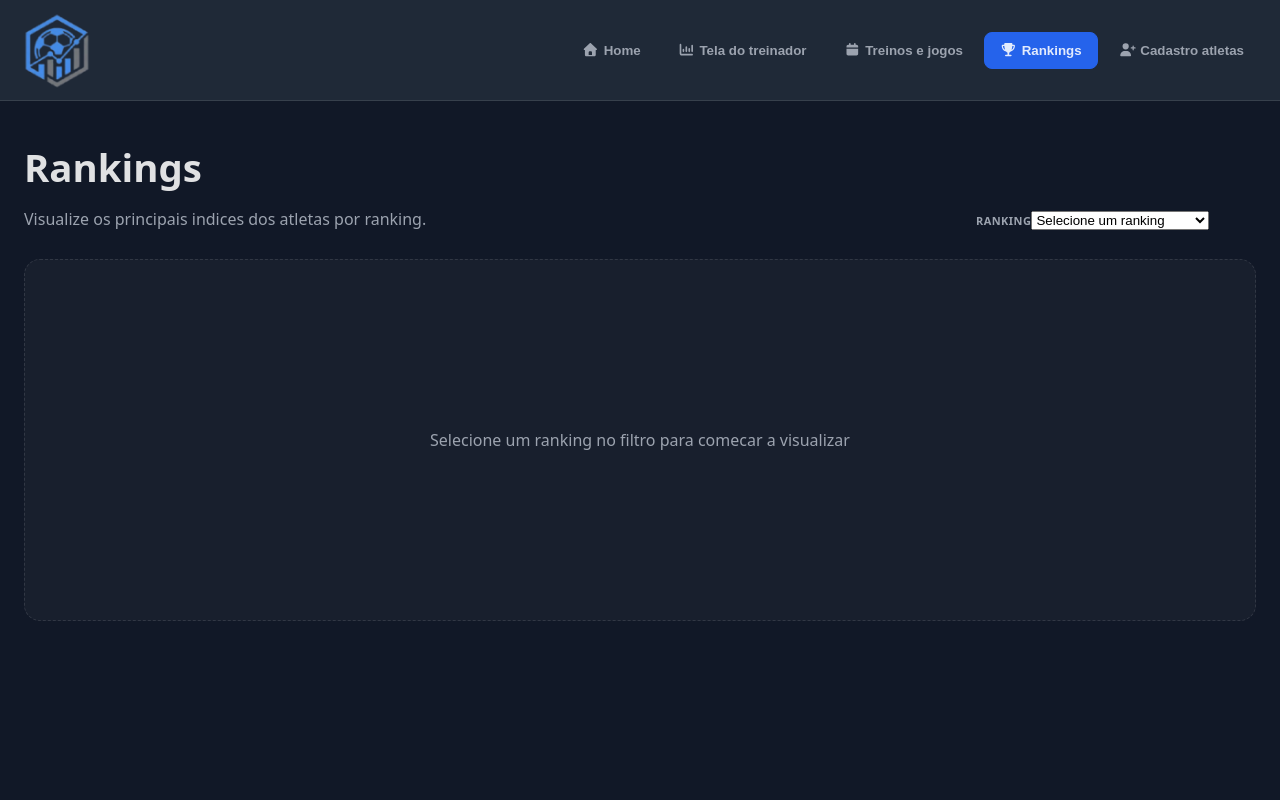
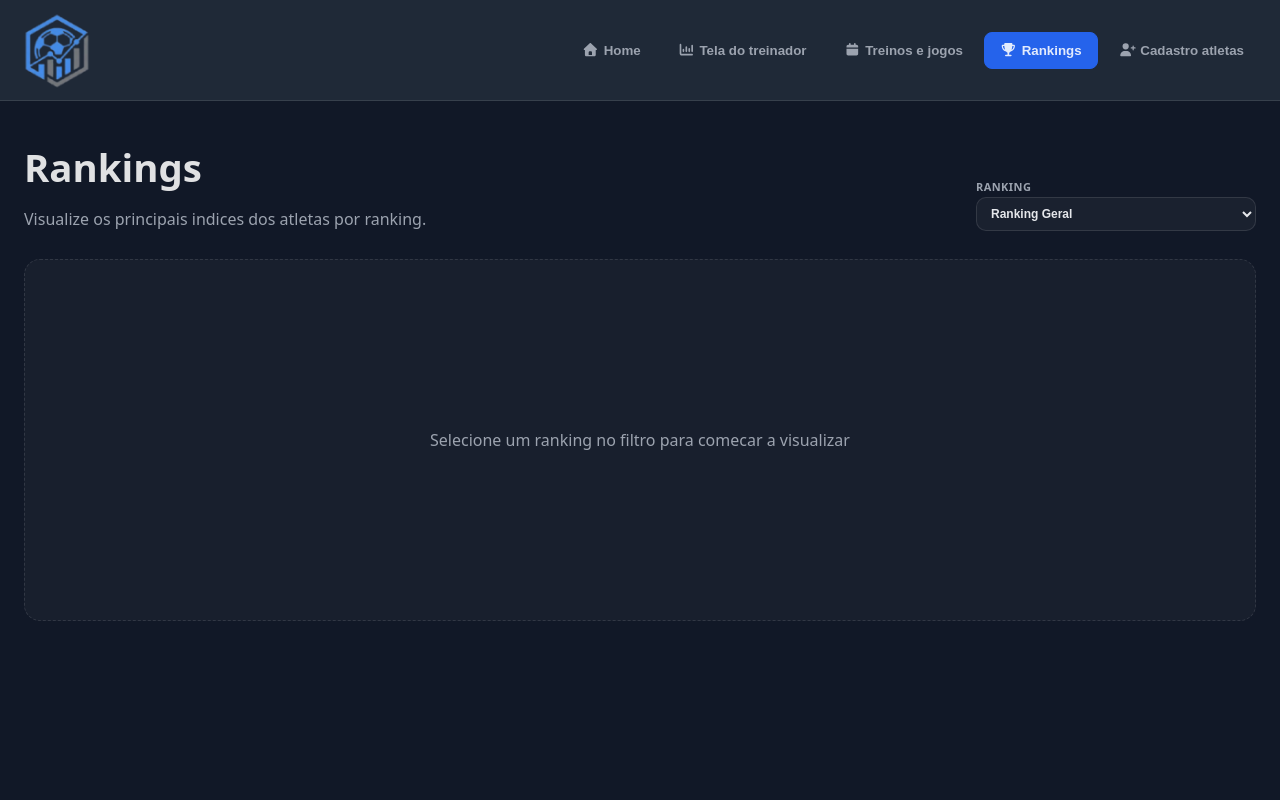
Before and after one commit to diogodls/player, a React (Vite) app: page /rankings in a window 1280 px wide. Shown: the top 800 px of the page. Built offline with nearby package versions, Linux system fonts and the light colour scheme; data requests are answered from the project's data file.

Commit message:
feat(#36): adiciona select na tela de rankings

```diff
--- a/src/pages/Rankings/Rankings.tsx
+++ b/src/pages/Rankings/Rankings.tsx
@@ -5,6 +5,7 @@ import {useApi} from "../../hooks/useApi.ts";
 import type {CoachDashboardData} from "../CoachDashboard";
 import sessionActionStyles from "../../components/SessionDetails/SessionActions/SessionActions.module.scss";
 import styles from "./Rankings.module.scss";
+import Select from "../../components/elements/Select/Select.tsx";
 
 const Rankings = () => {
   const {data, isLoading} = useApi<CoachDashboardData>("coach-dashboard");
@@ -18,7 +19,7 @@ const Rankings = () => {
     if (!selectedRanking) return [];
 
     return buildRankingPlayers(data?.players ?? [], selectedRanking.key).filter((player) => {
-      return typeof player.rankingValue === "number" && Number.isFinite(player.rankingValue);
+      return Number.isFinite(player.rankingValue);
     });
   }, [data?.players, selectedRanking]);
 
@@ -32,21 +33,20 @@ const Rankings = () => {
           </p>
         </div>
 
-        <label className={`${sessionActionStyles.filterField} ${styles.filter}`} htmlFor="ranking-filter">
-          <span className={sessionActionStyles.filterLabel}>Ranking</span>
-          <select
-            id="ranking-filter"
-            value={selectedRankingKey}
-            onChange={(event) => setSelectedRankingKey(event.target.value)}
-          >
-            <option value="">Selecione um ranking</option>
-            {rankingConfigs.map((ranking) => (
-              <option key={ranking.key} value={ranking.key}>
-                {ranking.title}
-              </option>
-            ))}
-          </select>
-        </label>
+         <label className={`${sessionActionStyles.filterField} ${styles.filter}`} htmlFor="ranking-filter">
+           <span className={sessionActionStyles.filterLabel}>Ranking</span>
+           <Select
+             id="ranking-filter"
+             value={selectedRankingKey}
+             onChange={(value) => setSelectedRankingKey(value || "")}
+             options={[
+               ...rankingConfigs.map((item) => ({
+                 value: item.key,
+                 label: item.title,
+              })),
+             ]}
+           />
+         </label>
       </section>
 
       {isLoading ? (
```
